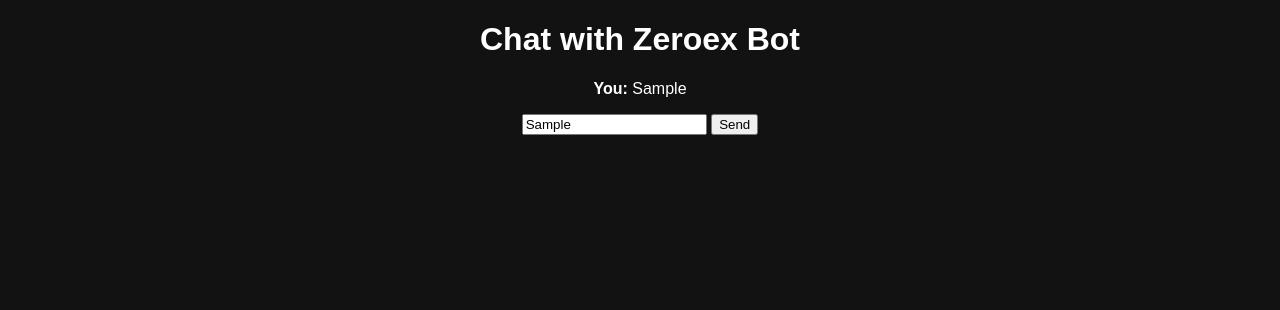
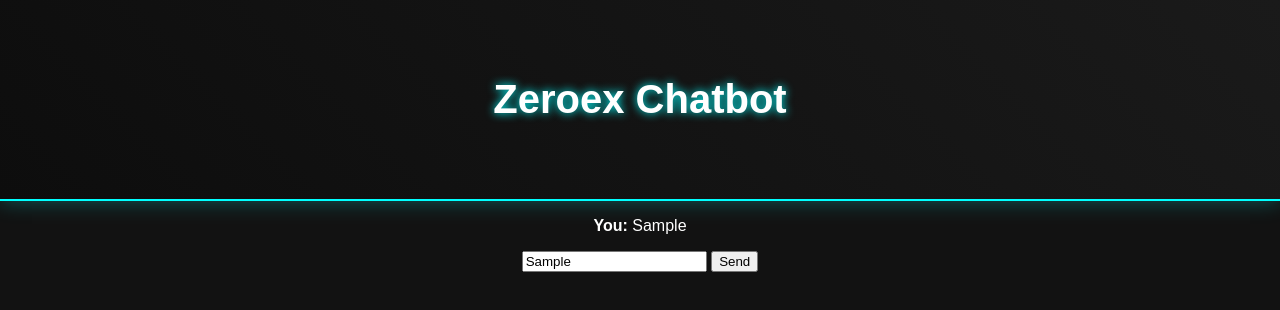
Before and after one commit to ZeroEx-0X/my-portfolio, a website: page views/chatbot.html in a window 1280 px wide. Both pictures are taken after typing "Sample" into the empty fields and a click on the button "Send". Drawn offline with Linux system fonts and the light colour scheme; no server answers.

Commit message:
Update chatbot.html

```diff
--- a/views/chatbot.html
+++ b/views/chatbot.html
@@ -4,15 +4,37 @@
     <meta charset="UTF-8">
     <meta name="viewport" content="width=device-width, initial-scale=1.0">
     <title>Zeroex Chatbot</title>
-    <link rel="stylesheet" href="/public/styles.css">
-    <script defer src="/public/script.js"></script>
+    <link rel="stylesheet" href="/styles.css">
 </head>
 <body>
-    <h1>Chat with Zeroex Bot</h1>
-    <div id="chat-container">
+
+    <header>
+        <h1>Zeroex Chatbot</h1>
+    </header>
+
+    <div class="chat-container">
         <div id="chat-box"></div>
         <input type="text" id="user-input" placeholder="Type a message...">
         <button onclick="sendMessage()">Send</button>
     </div>
+
+    <script>
+        async function sendMessage() {
+            let input = document.getElementById("user-input").value;
+            if (!input) return;
+
+            document.getElementById("chat-box").innerHTML += `<p><b>You:</b> ${input}</p>`;
+
+            let response = await fetch("https://zerox-chat-bot-api.onrender.com/chat", {
+                method: "POST",
+                headers: { "Content-Type": "application/json" },
+                body: JSON.stringify({ message: input })
+            });
+
+            let data = await response.json();
+            document.getElementById("chat-box").innerHTML += `<p><b>Bot:</b> ${data.reply}</p>`;
+        }
+    </script>
+
 </body>
 </html>
```
